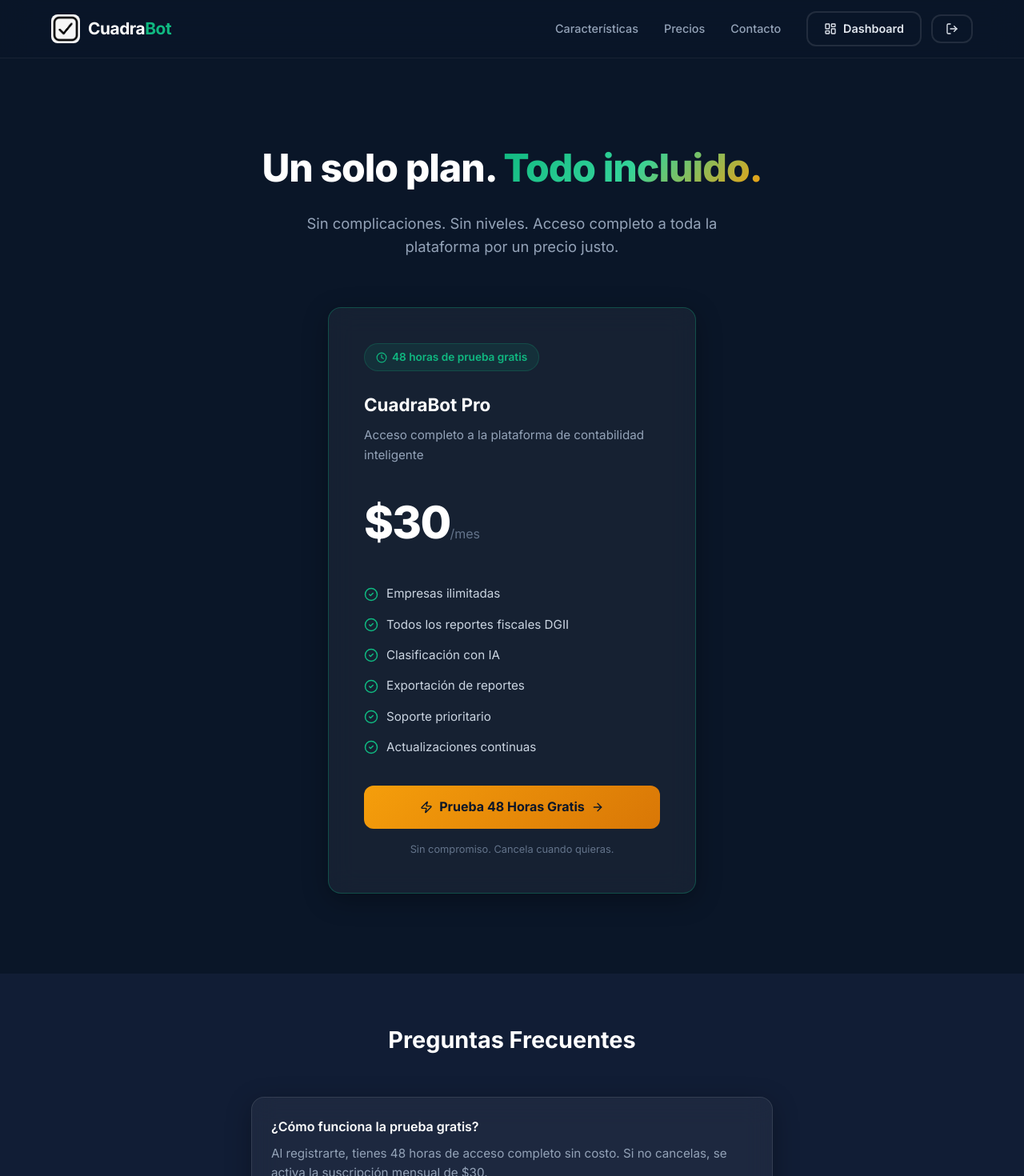
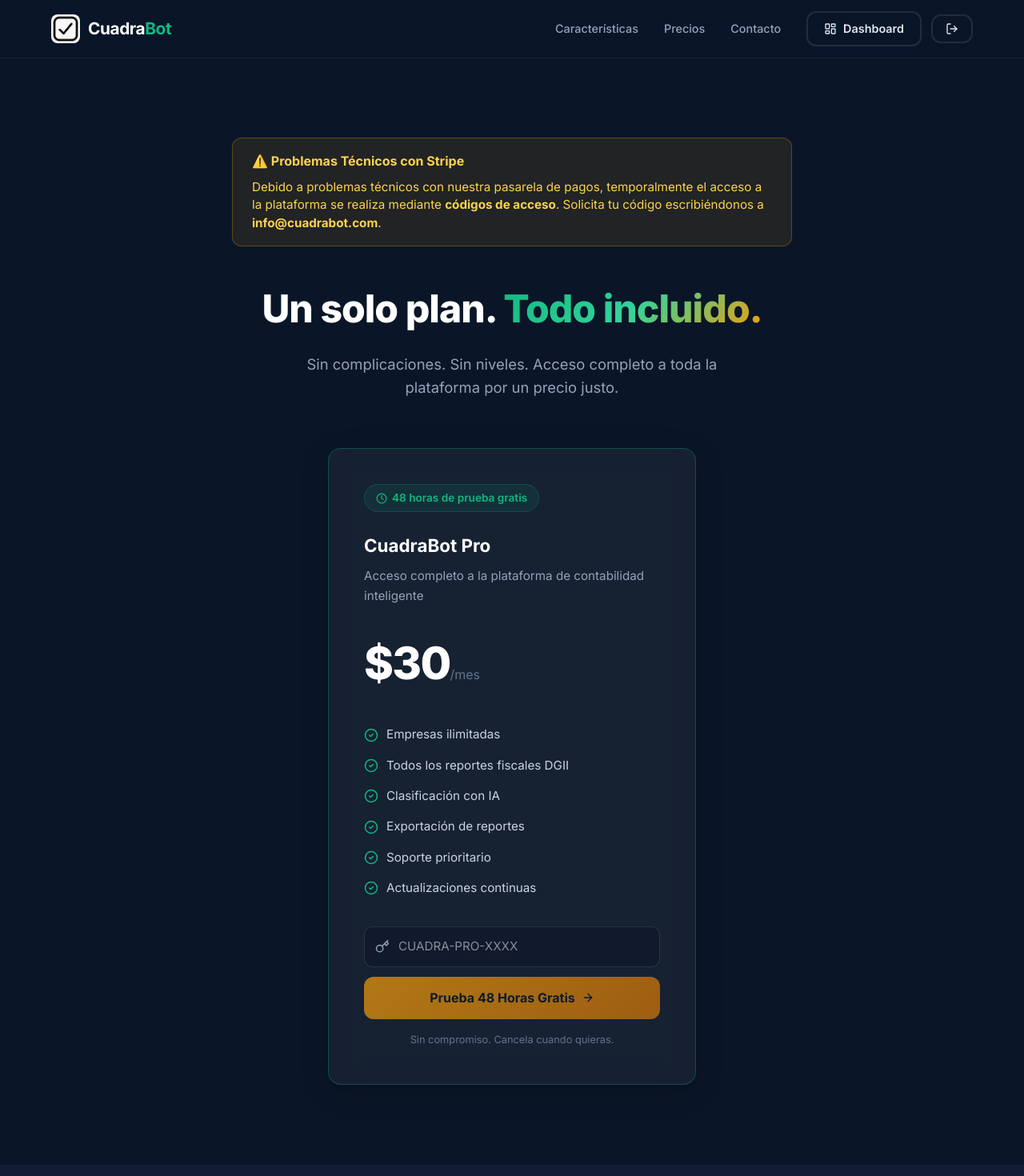
Before and after one commit to Alvaroinfantee/CuadraBot, a Next.js app: page /precios in a window 1280 px wide. Shown: the top 1470 px of the page at 80% size. Built offline with nearby package versions, Linux system fonts and the light colour scheme; no server answers; sample sign-in values are in the browser's storage.

Commit message:
feat: replace Stripe checkout with code-based subscription access due to technical issues

```diff
--- a/src/app/(auth)/registrarse/page.tsx
+++ b/src/app/(auth)/registrarse/page.tsx
@@ -6,15 +6,8 @@
 import Image from "next/image";
 import { User, Mail, Lock, Eye, EyeOff, Loader2 } from "lucide-react";
 
-async function redirectToCheckout() {
-    const res = await fetch("/api/stripe/checkout", { method: "POST" });
-    const data = await res.json();
-    if (data.url) {
-        window.location.href = data.url;
-    } else {
-        // Fallback: if checkout fails, go to dashboard (subscription guard will handle)
-        window.location.href = "/dashboard";
-    }
+async function redirectAfterRegistration() {
+    window.location.href = "/dashboard";
 }
 
 export default function RegistrarsePage() {
@@ -67,8 +60,8 @@
             if (result?.error) {
                 setError("Cuenta creada. Por favor inicia sesión.");
             } else {
-                // Redirect to Stripe checkout instead of dashboard
-                await redirectToCheckout();
+                // Redirect to dashboard so they can input the trial code
+                await redirectAfterRegistration();
             }
         } catch {
             setError("Error al crear la cuenta");
--- a/src/app/(dashboard)/dashboard/suscripcion/page.tsx
+++ b/src/app/(dashboard)/dashboard/suscripcion/page.tsx
@@ -1,42 +1,11 @@
 "use client";
 
 import { useSession } from "next-auth/react";
-import { CreditCard, ExternalLink, Loader2 } from "lucide-react";
-import { useState } from "react";
+import { CreditCard } from "lucide-react";
+import { CheckoutButton } from "@/components/CheckoutButton";
 
 export default function SuscripcionPage() {
     const { data: session } = useSession();
-    const [loading, setLoading] = useState(false);
-
-    const handleManageBilling = async () => {
-        setLoading(true);
-        try {
-            const res = await fetch("/api/stripe/portal", { method: "POST" });
-            const data = await res.json();
-            if (data.url) {
-                window.location.href = data.url;
-            }
-        } catch {
-            alert("Error al abrir el portal de facturación");
-        } finally {
-            setLoading(false);
-        }
-    };
-
-    const handleSubscribe = async () => {
-        setLoading(true);
-        try {
-            const res = await fetch("/api/stripe/checkout", { method: "POST" });
-            const data = await res.json();
-            if (data.url) {
-                window.location.href = data.url;
-            }
-        } catch {
-            alert("Error al iniciar el checkout");
-        } finally {
-            setLoading(false);
-        }
-    };
 
     return (
         <div>
@@ -76,36 +45,30 @@
                         <h2 style={{ color: "white", fontWeight: 600, fontSize: "1.1rem" }}>
                             CuadraBot Pro
                         </h2>
-                        <p style={{ color: "#94A3B8", fontSize: "0.85rem" }}>$30 USD/mes</p>
+                        <p style={{ color: "#94A3B8", fontSize: "0.85rem" }}>Acceso Completo</p>
                     </div>
+                </div>
+
+                <div style={{
+                    background: "rgba(245, 158, 11, 0.1)",
+                    border: "1px solid rgba(245, 158, 11, 0.3)",
+                    padding: "16px",
+                    borderRadius: 12,
+                    color: "#FCD34D",
+                    marginBottom: 24,
+                    fontSize: "0.9rem"
+                }}>
+                    <p style={{ display: "flex", alignItems: "center", gap: 6, fontWeight: 600, marginBottom: 4 }}>
+                        ⚠️ Aviso Importante
+                    </p>
+                    <p>
+                        Por problemas técnicos con Stripe, los pagos directos están desactivados. Solicita tu <strong>código de acceso</strong> escribiendo a <strong>info@cuadrabot.com</strong>.
+                    </p>
                 </div>
 
                 {session?.user ? (
                     <div style={{ display: "flex", flexDirection: "column", gap: 12 }}>
-                        <button
-                            onClick={handleSubscribe}
-                            className="btn-gold"
-                            disabled={loading}
-                            style={{ width: "100%" }}
-                        >
-                            {loading ? (
-                                <Loader2 size={18} className="animate-spin" />
-                            ) : (
-                                <>
-                                    Comenzar Prueba Gratis (48h)
-                                    <ExternalLink size={16} />
-                                </>
-                            )}
-                        </button>
-                        <button
-                            onClick={handleManageBilling}
-                            className="btn-secondary"
-                            disabled={loading}
-                            style={{ width: "100%" }}
-                        >
-                            Gestionar Facturación
-                            <ExternalLink size={16} />
-                        </button>
+                        <CheckoutButton label="Activar Código" style={{ width: "100%" }} />
                     </div>
                 ) : (
                     <p style={{ color: "#64748B" }}>Cargando...</p>
--- a/src/app/(marketing)/precios/page.tsx
+++ b/src/app/(marketing)/precios/page.tsx
@@ -41,6 +41,25 @@
             />
 
             <section style={{ padding: "100px 24px 60px" }}>
+                <div className="section-container" style={{ textAlign: "center", marginBottom: 40 }}>
+                    <div style={{
+                        background: "rgba(245, 158, 11, 0.1)",
+                        border: "1px solid rgba(245, 158, 11, 0.3)",
+                        padding: "16px 24px",
+                        borderRadius: 12,
+                        color: "#FCD34D",
+                        maxWidth: 700,
+                        margin: "0 auto",
+                        textAlign: "left"
+                    }}>
+                        <h4 style={{ fontWeight: 700, display: "flex", alignItems: "center", gap: 8, marginBottom: 8 }}>
+                            ⚠️ Problemas Técnicos con Stripe
+                        </h4>
+                        <p style={{ fontSize: "0.95rem", lineHeight: 1.5 }}>
+                            Debido a problemas técnicos con nuestra pasarela de pagos, temporalmente el acceso a la plataforma se realiza mediante <strong>códigos de acceso</strong>. Solicita tu código escribiéndonos a <strong>info@cuadrabot.com</strong>.
+                        </p>
+                    </div>
+                </div>
                 <div className="section-container" style={{ textAlign: "center" }}>
                     <h1
                         style={{
--- a/src/components/CheckoutButton.tsx
+++ b/src/components/CheckoutButton.tsx
@@ -1,11 +1,11 @@
 "use client";
 
 import { useState } from "react";
-import { ArrowRight, Loader2, Zap, CreditCard } from "lucide-react";
+import { ArrowRight, Loader2, Key } from "lucide-react";
 
 export function CheckoutButton({
     variant = "gold",
-    label = "Prueba 48 Horas Gratis",
+    label = "Activar Código",
     className,
     style,
 }: {
@@ -15,19 +15,36 @@
     style?: React.CSSProperties;
 }) {
     const [loading, setLoading] = useState(false);
+    const [code, setCode] = useState("");
+    const [error, setError] = useState("");
 
-    const handleCheckout = async () => {
+    const handleSubmit = async (e: React.FormEvent) => {
+        e.preventDefault();
+
+        if (!code.trim()) {
+            setError("Ingresa un código");
+            return;
+        }
+
         setLoading(true);
+        setError("");
+
         try {
-            const res = await fetch("/api/stripe/checkout", { method: "POST" });
+            const res = await fetch("/api/subscription/code", {
+                method: "POST",
+                headers: { "Content-Type": "application/json" },
+                body: JSON.stringify({ code })
+            });
+
             const data = await res.json();
-            if (data.url) {
-                window.location.href = data.url;
+
+            if (res.ok && data.success) {
+                window.location.href = data.url || "/dashboard?success=true";
             } else {
-                alert(data.error || "Error al iniciar el checkout");
+                setError(data.error || "Error al validar el código");
             }
         } catch {
-            alert("Error de conexión. Intenta de nuevo.");
+            setError("Error de conexión. Intenta de nuevo.");
         } finally {
             setLoading(false);
         }
@@ -40,29 +57,56 @@
                 ? "btn-primary"
                 : "btn-secondary";
 
-    const icon =
-        variant === "gold" ? (
-            <Zap size={16} />
-        ) : (
-            <CreditCard size={16} />
-        );
+    return (
+        <form onSubmit={handleSubmit} style={{ width: "100%", ...style }}>
+            <div style={{ position: "relative", marginBottom: 12 }}>
+                <div style={{ position: "absolute", left: 14, top: "50%", transform: "translateY(-50%)" }}>
+                    <Key size={18} color="#94A3B8" />
+                </div>
+                <input
+                    type="text"
+                    value={code}
+                    onChange={(e) => {
+                        setCode(e.target.value);
+                        setError("");
+                    }}
+                    placeholder="CUADRA-PRO-XXXX"
+                    style={{
+                        width: "100%",
+                        padding: "12px 14px 12px 42px",
+                        background: "rgba(15, 23, 42, 0.6)",
+                        border: "1px solid rgba(255,255,255,0.1)",
+                        borderRadius: 10,
+                        color: "white",
+                        fontSize: "0.95rem",
+                        outline: "none",
+                        transition: "all 0.2s"
+                    }}
+                    disabled={loading}
+                />
+            </div>
 
-    return (
+            {error && (
+                <p style={{ color: "#F87171", fontSize: "0.85rem", marginBottom: 12, textAlign: "center" }}>
+                    {error}
+                </p>
+            )}
+
             <button
-            onClick={handleCheckout}
-            disabled={loading}
+                type="submit"
+                disabled={loading || !code.trim()}
                 className={className || btnClass}
-            style={{ ...style, opacity: loading ? 0.7 : 1 }}
+                style={{ width: "100%", opacity: loading || !code.trim() ? 0.7 : 1 }}
             >
                 {loading ? (
                     <Loader2 size={18} className="animate-spin" />
                 ) : (
                     <>
-                    {icon}
                         {label}
                         <ArrowRight size={16} />
                     </>
                 )}
             </button>
+        </form>
     );
 }
```
Also changed, not shown: src/app/api/subscription/code/route.ts (added, +77 -0 lines). Lines whose indentation alone changed are shown as unchanged.
